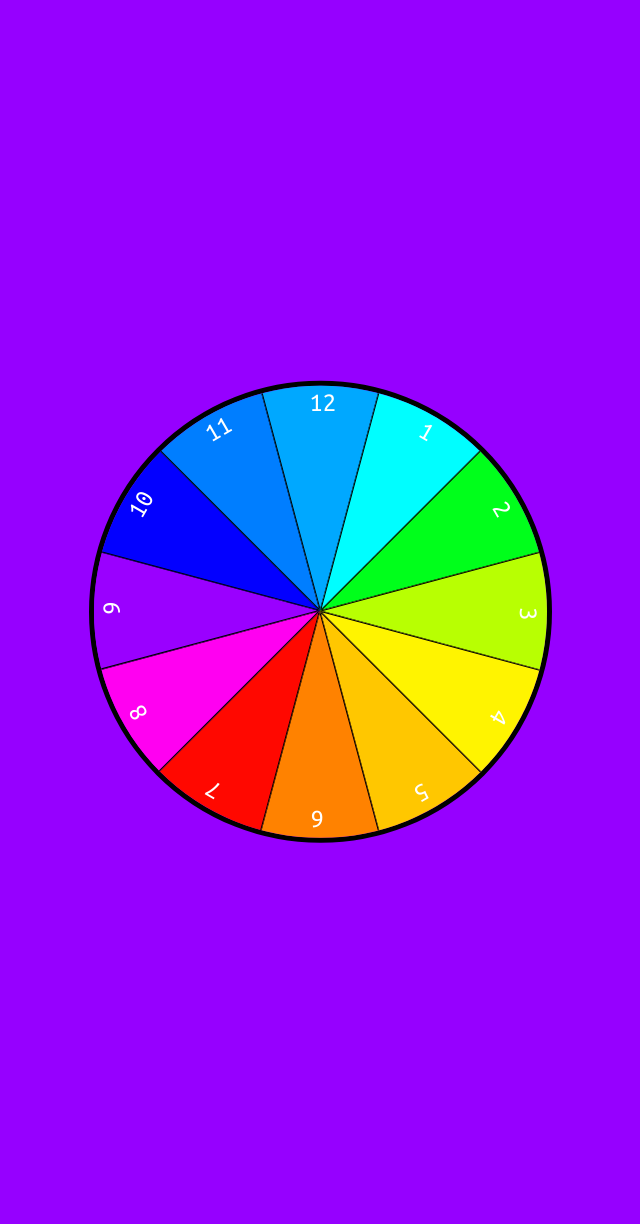
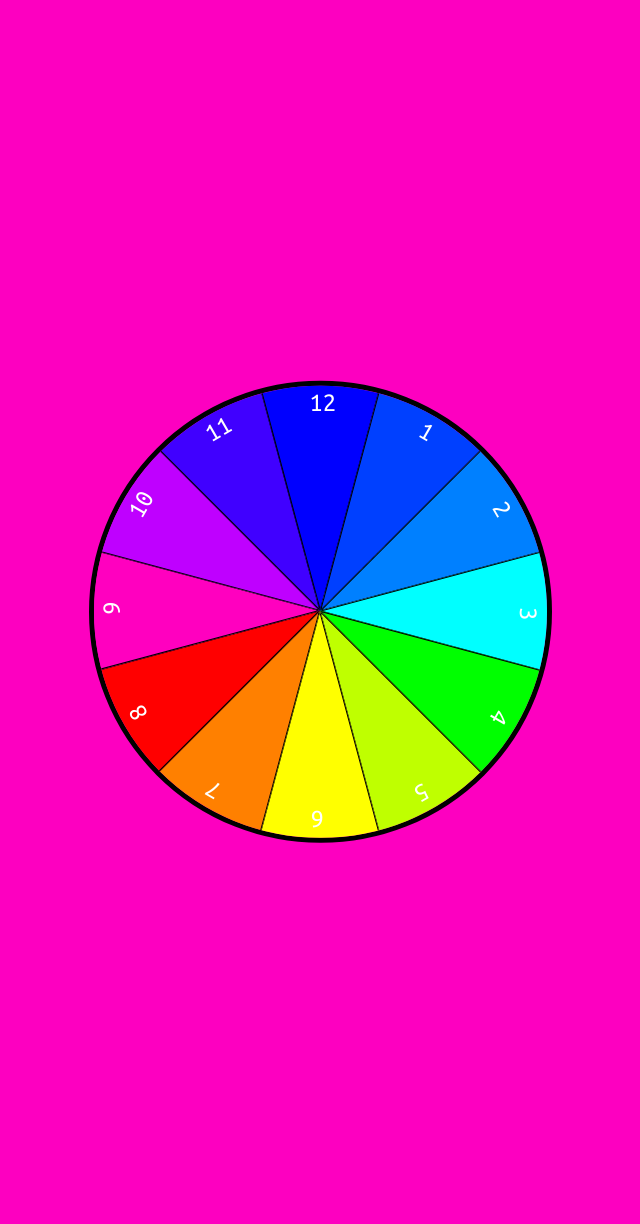
Before and after one commit to HadrienMP/color-clock, a PHP site: page /hour-palette/index.html in a window 1280 px wide. Shown: the whole page, without its empty margins (322-962 px from the left). Run offline with PHP 8.4, Linux system fonts and the light colour scheme.

Commit message:
Change the palette

```diff
--- a/src/hour-palette/hour-palette.css
+++ b/src/hour-palette/hour-palette.css
@@ -46,60 +46,60 @@
 
 #cn-wrapper li:first-child {
     transform: rotate(-75deg) skew(60deg);
-    background-color: #ff0800;
+    background-color: #ff8000;
 }
 
 #cn-wrapper li:nth-child(2) {
     transform: rotate(-45deg) skew(60deg);
-    background-color: #ff00f1;
+    background-color: #ff0000;
 }
 
 #cn-wrapper li:nth-child(3) {
     transform: rotate(-15deg) skew(60deg);
-    background-color: #9a00ff;
+    background-color: #ff00bf;
 }
 
 #cn-wrapper li:nth-child(4) {
     transform: rotate(15deg) skew(60deg);
-    background-color: #0300ff;
+    background-color: #bf00ff;
 }
 
 #cn-wrapper li:nth-child(5) {
     transform: rotate(45deg) skew(60deg);
-    background-color: #007eff;
+    background-color: #4000ff;
 }
 
 #cn-wrapper li:nth-child(6) {
     transform: rotate(75deg) skew(60deg);
-    background-color: #00a8ff;
+    background-color: #0000ff;
 }
 
 #cn-wrapper li:nth-child(7) {
     transform: rotate(105deg) skew(60deg);
-    background-color: #00feff;
+    background-color: #0040ff;
 }
 
 #cn-wrapper li:nth-child(8) {
     transform: rotate(135deg) skew(60deg);
-    background-color: #00ff1b;
+    background-color: #0080ff;
 }
 
 #cn-wrapper li:nth-child(9) {
     transform: rotate(165deg) skew(60deg);
-    background-color: #b8ff02;
+    background-color: #00ffff;
 }
 
 #cn-wrapper li:nth-child(10) {
     transform: rotate(195deg) skew(60deg);
-    background-color: #fff400;
+    background-color: #00ff00;
 }
 
 #cn-wrapper li:nth-child(11) {
     transform: rotate(225deg) skew(60deg);
-    background-color: #ffc700;
+    background-color: #bfff00;
 }
 
 #cn-wrapper li:nth-child(12) {
     transform: rotate(255deg) skew(60deg);
-    background-color: #ff8200;
+    background-color: #ffff00;
 }
```
Also changed, not shown: src/hour-palette/hour-palette.js (+16 -12 lines).
